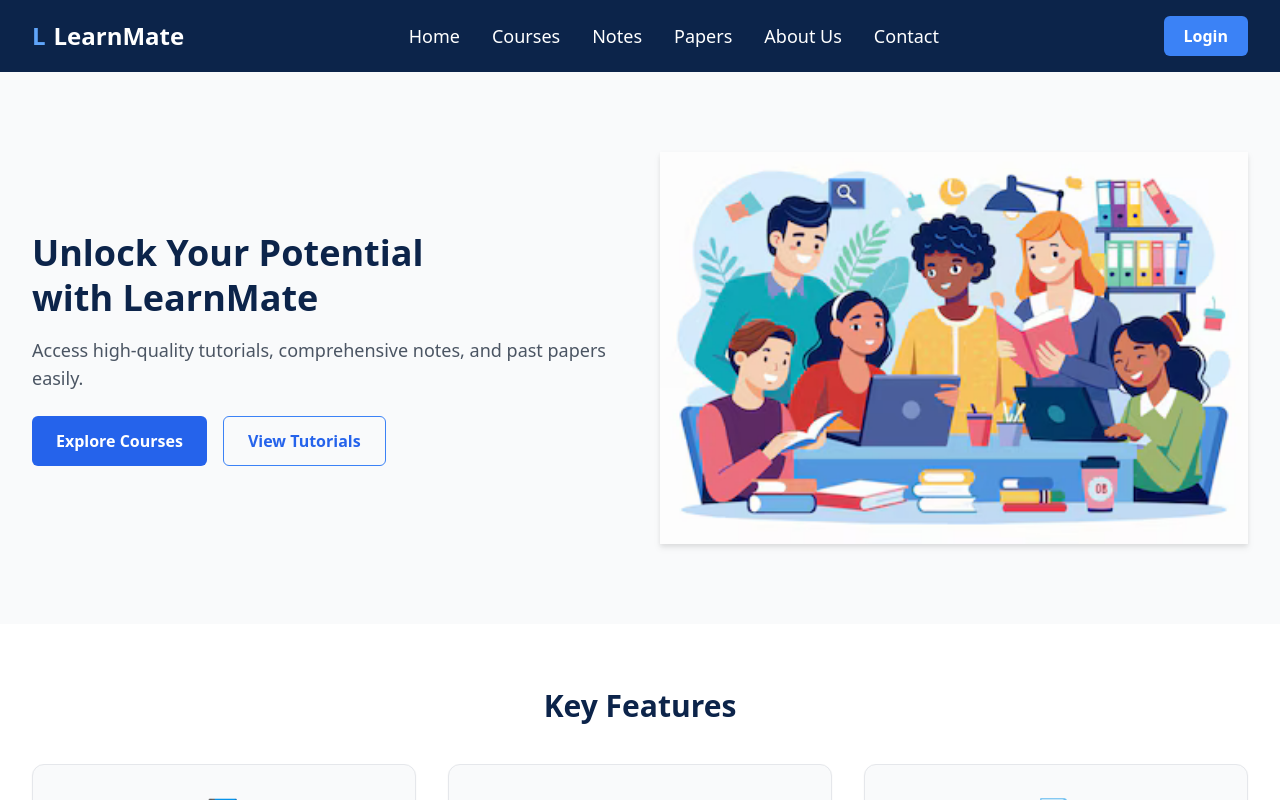
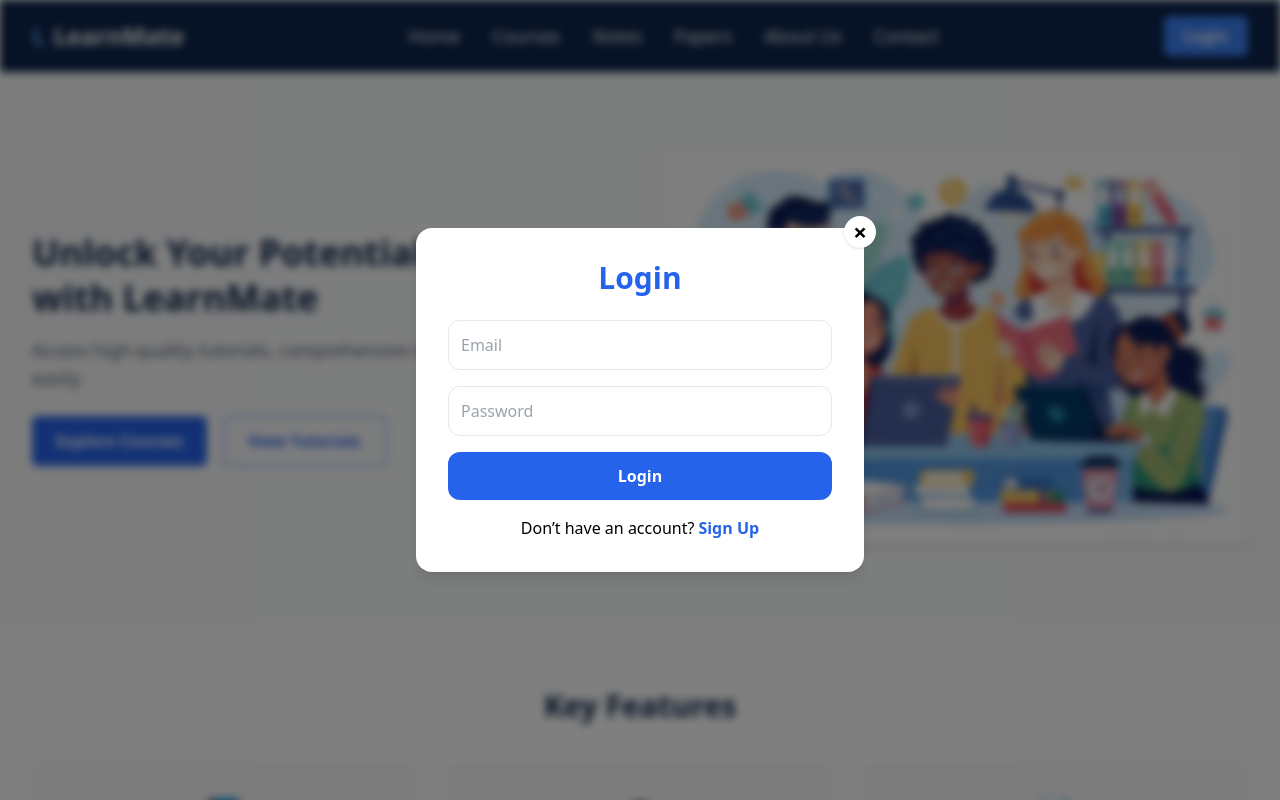
Before and after one commit to WasuWeerakoon/LearnMate, a React (Create React App) app in the folder frontend/: page / in a window 1280 px wide. Both pictures are taken after a click on the button "Explore Courses". Shown: the top 800 px of the page. Built offline with nearby package versions, Linux system fonts and the light colour scheme.

Commit message:
Authentication Changed

```diff
--- a/frontend/src/App.js
+++ b/frontend/src/App.js
@@ -4,19 +4,74 @@ import Home from "./pages/Home";
 import Login from "./pages/Login";
 import Register from "./pages/Register";
 import Footer from "./components/Footer";
+import { useState } from "react";
 
 function App() {
+  const [showLogin, setShowLogin] = useState(false);
+  const [showRegister, setShowRegister] = useState(false);
+
   return (
     <Router>
-      <Navbar />
+      {/* Blur background when modal open */}
+      <div className={showLogin || showRegister ? "blur-sm" : ""}>
+        <Navbar
+          openLogin={() => setShowLogin(true)}
+          openRegister={() => setShowRegister(true)}
+        />
 
-      <Routes>
-        <Route path="/" element={<Home />} />
-        <Route path="/login" element={<Login />} />
-        <Route path="/register" element={<Register />} />
-      </Routes>
+        <Routes>
+          <Route
+            path="/"
+            element={<Home openLogin={() => setShowLogin(true)} />}
+          />
+        </Routes>
 
-      <Footer /> {/* <-- Footer appears on every page */}
+        <Footer />
+      </div>
+
+      {/* LOGIN POPUP */}
+      {showLogin && (
+        <div className="fixed inset-0 bg-black/50 flex items-center justify-center z-50">
+          <div className="relative">
+            {/* FIX: change text-white → text-black */}
+            <button
+              className="absolute -top-3 -right-3 bg-white text-black text-2xl font-bold w-8 h-8 rounded-full shadow"
+              onClick={() => setShowLogin(false)}
+            >
+              ×
+            </button>
+
+            <Login
+              openRegister={() => {
+                setShowLogin(false);
+                setShowRegister(true);
+              }}
+            />
+          </div>
+        </div>
+      )}
+
+      {/* REGISTER POPUP */}
+      {showRegister && (
+        <div className="fixed inset-0 bg-black/50 flex items-center justify-center z-50">
+          <div className="relative">
+            {/* FIX: visible close button */}
+            <button
+              className="absolute -top-3 -right-3 bg-white text-black text-2xl font-bold w-8 h-8 rounded-full shadow"
+              onClick={() => setShowRegister(false)}
+            >
+              ×
+            </button>
+
+            <Register
+              openLogin={() => {
+                setShowRegister(false);
+                setShowLogin(true);
+              }}
+            />
+          </div>
+        </div>
+      )}
     </Router>
   );
 }
--- a/frontend/src/components/Navbar.js
+++ b/frontend/src/components/Navbar.js
@@ -1,7 +1,7 @@
 import React from "react";
 import { Link } from "react-router-dom";
 
-export default function Navbar() {
+export default function Navbar({ openLogin }) {
   return (
     <nav className="bg-[#0C244A] text-white px-8 py-4 shadow-md">
       <div className="container mx-auto flex items-center justify-between">
@@ -22,12 +22,12 @@ export default function Navbar() {
         </ul>
 
         {/* Login Button */}
-        <Link
-          to="/login"
+        <button
+          onClick={openLogin}
           className="bg-blue-500 hover:bg-blue-600 px-5 py-2 rounded-md font-semibold"
         >
           Login
-        </Link>
+        </button>
       </div>
     </nav>
   );
--- a/frontend/src/pages/Home.js
+++ b/frontend/src/pages/Home.js
@@ -1,6 +1,6 @@
 import React from "react";
 
-export default function Home() {
+export default function Home({ openLogin }) {
   return (
     <div className="bg-white text-[#0C244A]">
 
@@ -19,11 +19,18 @@ export default function Home() {
             </p>
 
             <div className="mt-6 flex gap-4">
-              <button className="bg-blue-600 hover:bg-blue-700 text-white px-6 py-3 rounded-md font-semibold">
+              {/* Button triggers login popup */}
+              <button
+                onClick={openLogin}
+                className="bg-blue-600 hover:bg-blue-700 text-white px-6 py-3 rounded-md font-semibold"
+              >
                 Explore Courses
               </button>
 
-              <button className="border border-blue-500 text-blue-600 hover:bg-blue-50 px-6 py-3 rounded-md font-semibold">
+              <button
+                onClick={openLogin}
+                className="border border-blue-500 text-blue-600 hover:bg-blue-50 px-6 py-3 rounded-md font-semibold"
+              >
                 View Tutorials
               </button>
             </div>
--- a/frontend/src/pages/Login.jsx
+++ b/frontend/src/pages/Login.jsx
@@ -1,37 +1,23 @@
-import { Link } from "react-router-dom";
-
-export default function Login() {
+export default function Login({ openRegister }) {
   return (
-    <div className="min-h-screen flex items-center justify-center bg-gray-100 p-5">
     <div className="bg-white p-8 rounded-2xl shadow-lg w-full max-w-md">
       <h1 className="text-3xl font-bold text-center mb-6 text-blue-600">
         Login
       </h1>
 
-        <input
-          type="email"
-          placeholder="Email"
-          className="w-full p-3 border rounded-xl mb-4"
-        />
-
-        <input
-          type="password"
-          placeholder="Password"
-          className="w-full p-3 border rounded-xl mb-4"
-        />
+      <input type="email" placeholder="Email" className="w-full p-3 border rounded-xl mb-4" />
+      <input type="password" placeholder="Password" className="w-full p-3 border rounded-xl mb-4" />
 
       <button className="w-full bg-blue-600 text-white py-3 rounded-xl font-semibold hover:bg-blue-700">
         Login
       </button>
 
-        {/* Signup Link */}
       <p className="mt-4 text-center">
         Don’t have an account?
-          <Link to="/register" className="text-blue-600 font-semibold ml-1">
+        <button className="text-blue-600 font-semibold ml-1" onClick={openRegister}>
           Sign Up
-          </Link>
+        </button>
       </p>
-      </div>
     </div>
   );
 }
--- a/frontend/src/pages/Register.jsx
+++ b/frontend/src/pages/Register.jsx
@@ -1,43 +1,24 @@
-import { Link } from "react-router-dom";
-
-export default function Register() {
+export default function Register({ openLogin }) {
   return (
-    <div className="min-h-screen flex items-center justify-center bg-gray-100 p-5">
     <div className="bg-white p-8 rounded-2xl shadow-lg w-full max-w-md">
       <h1 className="text-3xl font-bold text-center mb-6 text-blue-600">
         Register
       </h1>
 
-        <input
-          type="text"
-          placeholder="Full Name"
-          className="w-full p-3 border rounded-xl mb-4"
-        />
-
-        <input
-          type="email"
-          placeholder="Email"
-          className="w-full p-3 border rounded-xl mb-4"
-        />
-
-        <input
-          type="password"
-          placeholder="Password"
-          className="w-full p-3 border rounded-xl mb-4"
-        />
+      <input type="text" placeholder="Full Name" className="w-full p-3 border rounded-xl mb-4" />
+      <input type="email" placeholder="Email" className="w-full p-3 border rounded-xl mb-4" />
+      <input type="password" placeholder="Password" className="w-full p-3 border rounded-xl mb-4" />
 
       <button className="w-full bg-blue-600 text-white py-3 rounded-xl font-semibold hover:bg-blue-700">
         Register
       </button>
 
-        {/* Login Link */}
       <p className="mt-4 text-center">
         Already have an account?
-          <Link to="/login" className="text-blue-600 font-semibold ml-1">
+        <button className="text-blue-600 font-semibold ml-1" onClick={openLogin}>
           Login
-          </Link>
+        </button>
       </p>
-      </div>
     </div>
   );
 }
```
Lines whose indentation alone changed are shown as unchanged.
